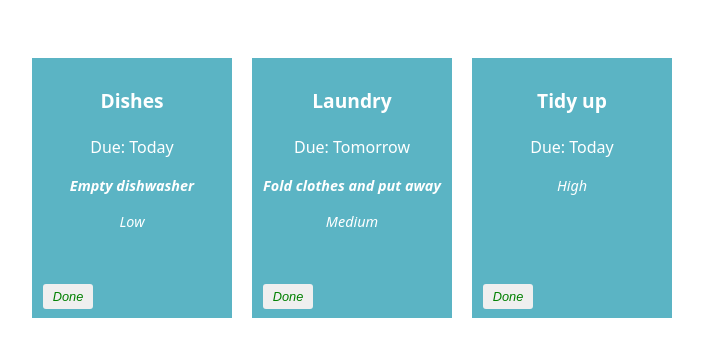
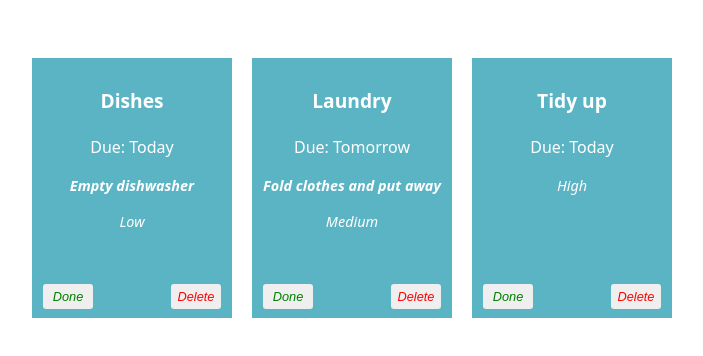
Before and after one commit to EyasRobertson/react-basics-labs, a React (Vite) app in the folder tasky/: page / in a window 1280 px wide. Shown: the top 356 px of the page, without its empty margins (288-991 px from the left). Built offline with nearby package versions, Linux system fonts and the light colour scheme.

Commit message:
Delete a Task

```diff
--- a/tasky/src/App.css
+++ b/tasky/src/App.css
@@ -67,3 +67,11 @@
   left: 5px;
   color: green;
 }
+
+.deleteButton {
+  position: absolute;
+  bottom: 5px;
+  right: 5px;
+  color: red;
+}
+}
--- a/tasky/src/App.jsx
+++ b/tasky/src/App.jsx
@@ -15,7 +15,12 @@
 			tasks[taskIndex].done = !tasks[taskIndex].done;
 			setTaskState({tasks});
 			console.log(`${taskIndex} ${tasks[taskIndex].done}`);
-	};
+	}
+	const deleteHandler = (taskIndex) => {
+		const tasks = [...taskState.tasks];
+		tasks.splice(taskIndex, 1);
+		setTaskState({tasks});
+	}
     return (
     <div className="container">
 		{taskState.tasks.map((task, index) => (
@@ -27,6 +32,7 @@
 			  level={task.priority}
 			  done={task.done}
 			  markDone={() => doneHandler(index)}
+			  deleteTask = {() => deleteHandler(index)}
 			/>
 		))}
 	</div>
--- a/tasky/src/components/Task.jsx
+++ b/tasky/src/components/Task.jsx
@@ -8,6 +8,7 @@
 			<p className="level">{props.level}</p>
 
 			<button onClick={props.markDone} className="doneButton">Done</button>
+			<button className='deleteButton' onClick={props.deleteTask}>Delete</button>
 		</div>
     )
 }
```
